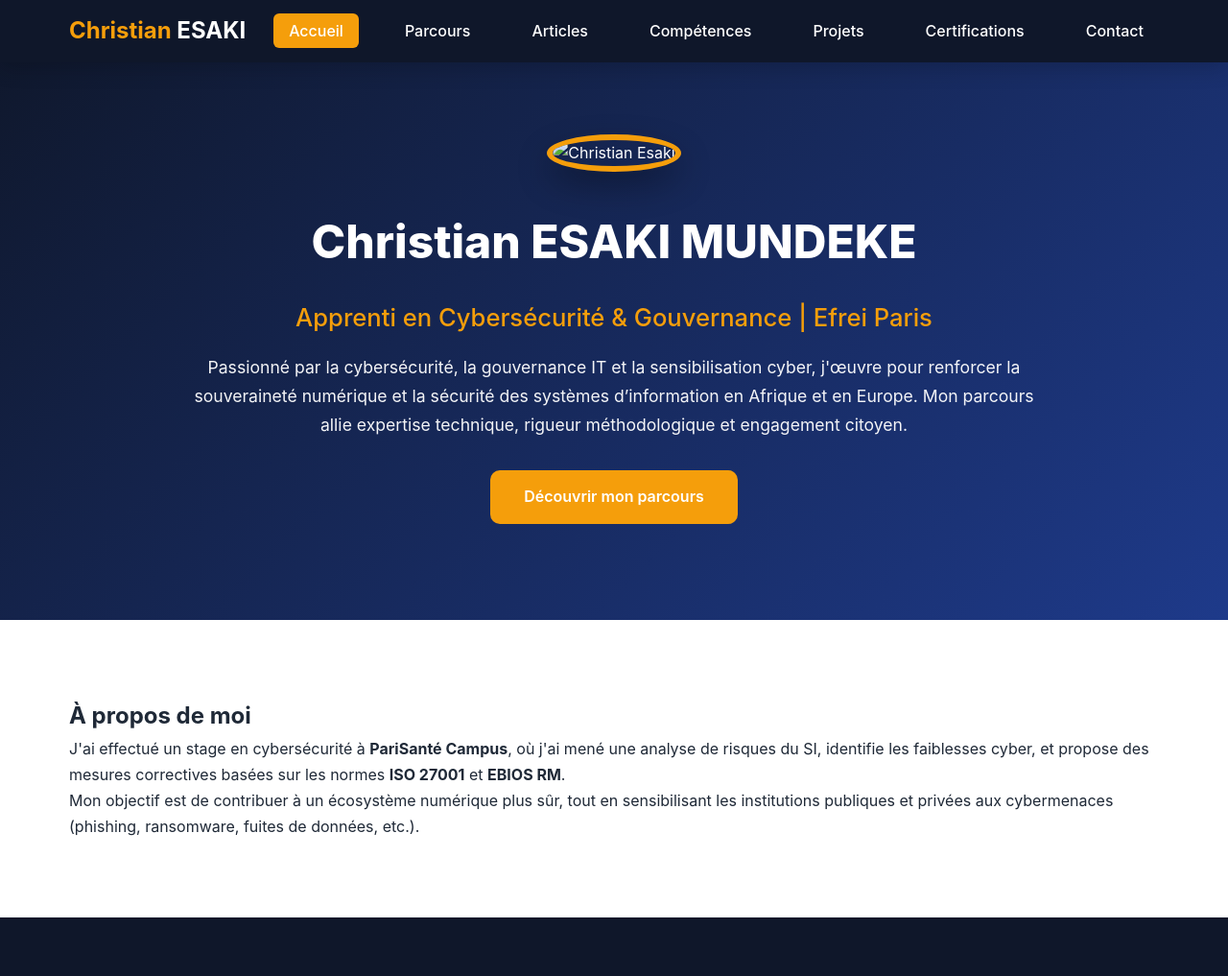
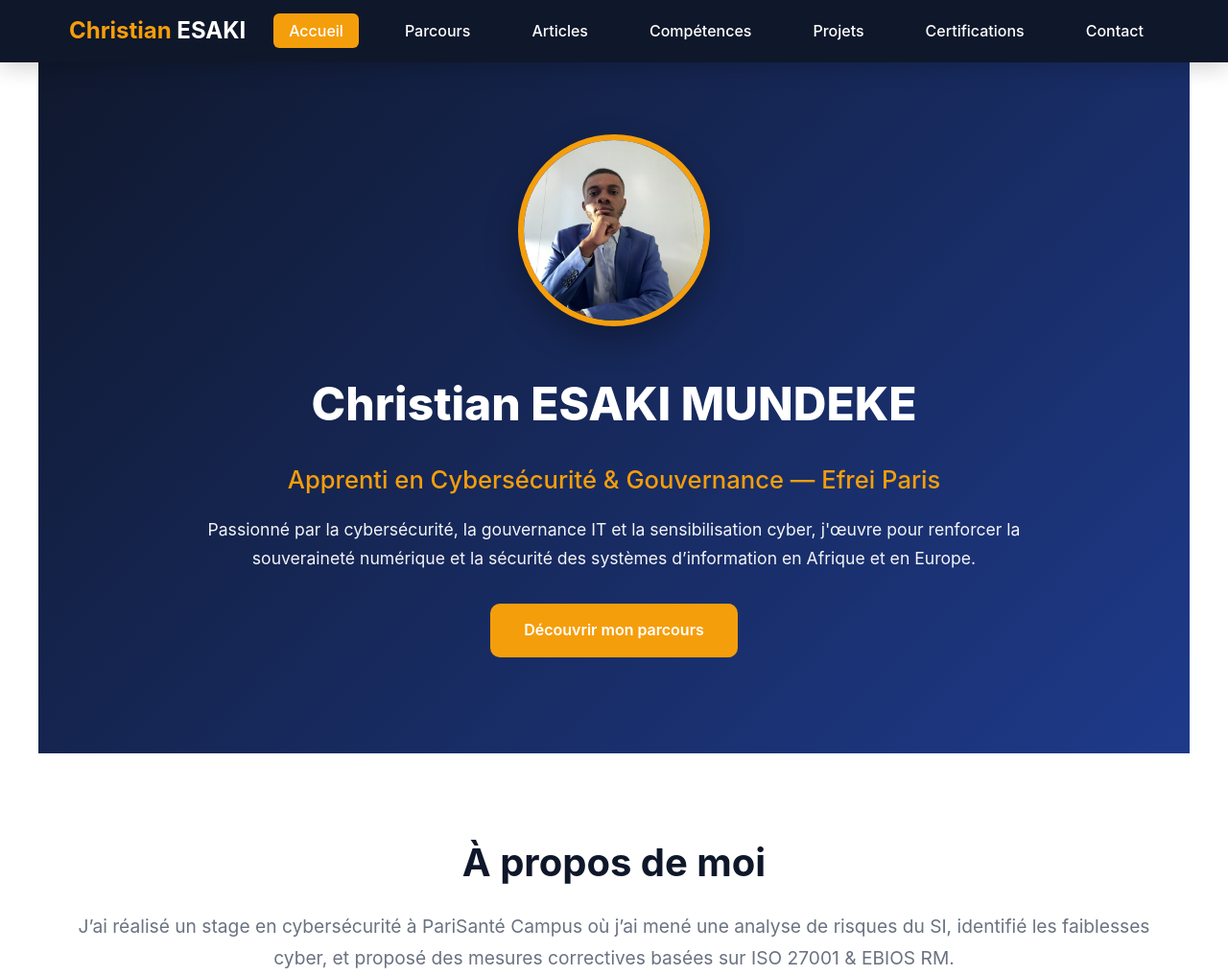
Before and after one commit to christian-esaki1/christian-esaki-portfolio, a plain HTML site: page index.html in a window 1280 px wide. Shown: the top 1017 px of the page at 96% size. Drawn offline with Linux system fonts and the light colour scheme.

Commit message:
Update index.html

```diff
--- a/index.html
+++ b/index.html
@@ -3,60 +3,40 @@
 <head>
   <meta charset="utf-8">
   <meta name="viewport" content="width=device-width,initial-scale=1">
-  <title>Accueil | Christian ESAKI</title>
-
-  <!-- Sécurité DevSecOps -->
-  <meta http-equiv="Content-Security-Policy"
-        content="default-src 'self';
-                 img-src 'self' data: https:;
-                 style-src 'self' 'unsafe-inline';
-                 script-src 'self' js/navbar.js;
-                 object-src 'none';
-                 frame-ancestors 'none';
-                 base-uri 'self';">
-  <meta http-equiv="X-Content-Type-Options" content="nosniff">
-  <meta http-equiv="X-Frame-Options" content="DENY">
-  <meta name="referrer" content="no-referrer">
-
+  <title>Christian ESAKI | Cybersécurité & Gouvernance</title>
   <link rel="stylesheet" href="css/style.css">
 </head>
 
 <body>
+  <!-- NAVBAR DYNAMIQUE -->
   <div id="navbar-placeholder"></div>
 
-  <header class="hero">
+  <section class="hero">
     <div class="hero-content">
-      <img src="esaki.jpg" alt="Christian Esaki" class="profile-photo">
+      <img src="images/esaki.jpg" alt="Photo de Christian ESAKI" class="profile-photo">
       <h1>Christian ESAKI MUNDEKE</h1>
-      <h2>Apprenti en Cybersécurité & Gouvernance | Efrei Paris</h2>
-      <p class="intro">
+      <h2>Apprenti en Cybersécurité & Gouvernance — Efrei Paris</h2>
+      <p>
         Passionné par la cybersécurité, la gouvernance IT et la sensibilisation cyber,
         j'œuvre pour renforcer la souveraineté numérique et la sécurité des systèmes d’information
-        en Afrique et en Europe. Mon parcours allie expertise technique, rigueur méthodologique
-        et engagement citoyen.
+        en Afrique et en Europe.
       </p>
       <a href="parcours.html" class="cta-button">Découvrir mon parcours</a>
     </div>
-  </header>
+  </section>
 
-  <section class="about">
-    <h2>À propos de moi</h2>
-    <p>
-      J'ai effectué un stage en cybersécurité à <strong>PariSanté Campus</strong>,
-      où j'ai mené une analyse de risques du SI, identifie les faiblesses cyber,
-      et propose des mesures correctives basées sur les normes <strong>ISO 27001</strong> et <strong>EBIOS RM</strong>.
-    </p>
-    <p>
-      Mon objectif est de contribuer à un écosystème numérique plus sûr,
-      tout en sensibilisant les institutions publiques et privées aux cybermenaces
-      (phishing, ransomware, fuites de données, etc.).
+  <section>
+    <h2 class="section-title">À propos de moi</h2>
+    <p class="section-subtitle">
+      J’ai réalisé un stage en cybersécurité à PariSanté Campus où j’ai mené une analyse de risques du SI,
+      identifié les faiblesses cyber, et proposé des mesures correctives basées sur ISO 27001 & EBIOS RM.
     </p>
   </section>
 
   <footer>
     <div class="social-links">
-      <a href="https://www.linkedin.com/in/christian-esaki-mundeke/" target="_blank" rel="noopener noreferrer">LinkedIn</a>
-      <a href="https://github.com/christian-esaki1/" target="_blank" rel="noopener noreferrer">GitHub</a>
+      <a href="https://linkedin.com/in/christian-esaki-mundeke">LinkedIn</a>
+      <a href="https://github.com/christian-esaki1">GitHub</a>
       <a href="mailto:christian.esaki@gmail.com">Email</a>
     </div>
     <p>© 2025 Christian ESAKI MUNDEKE — Tous droits réservés</p>
```
